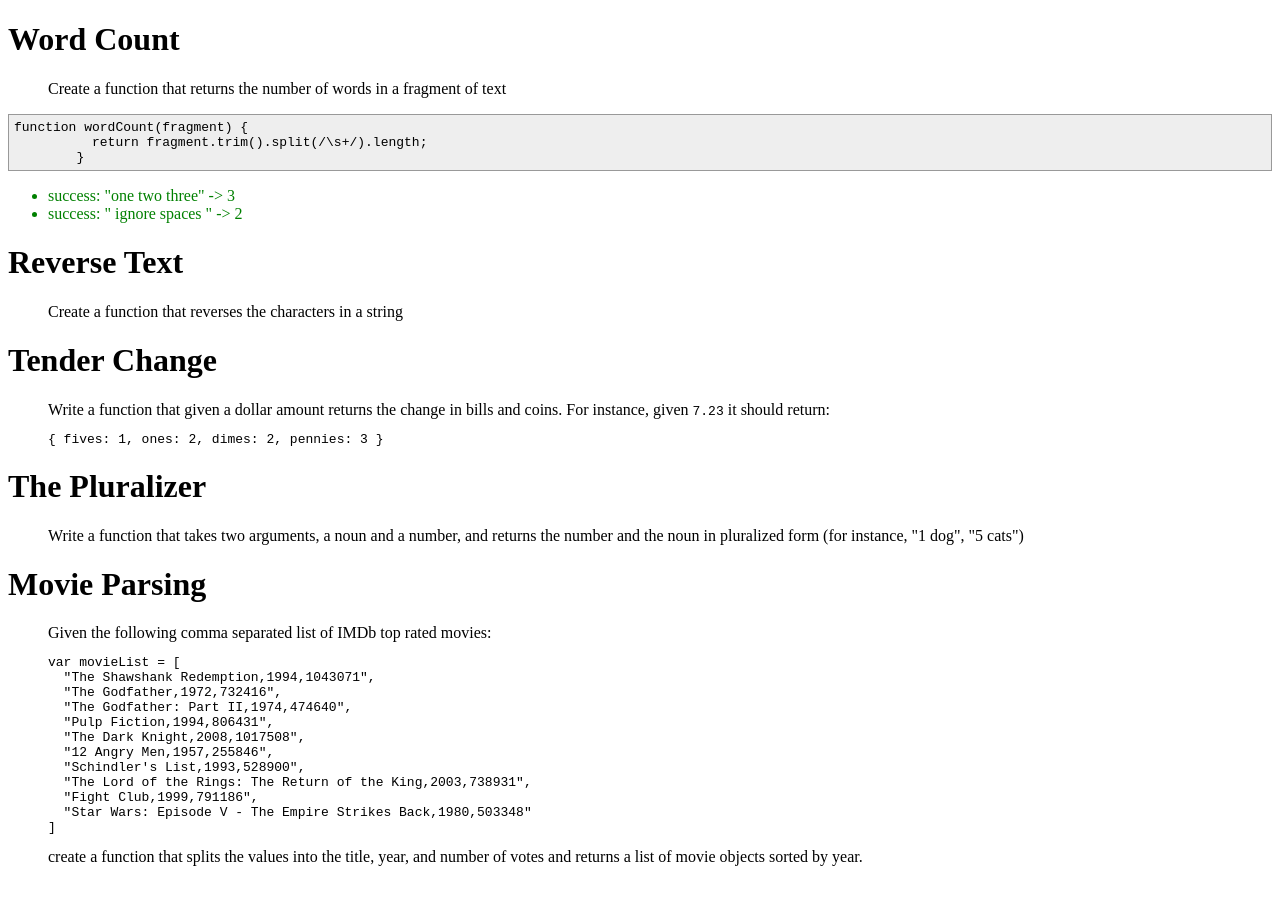
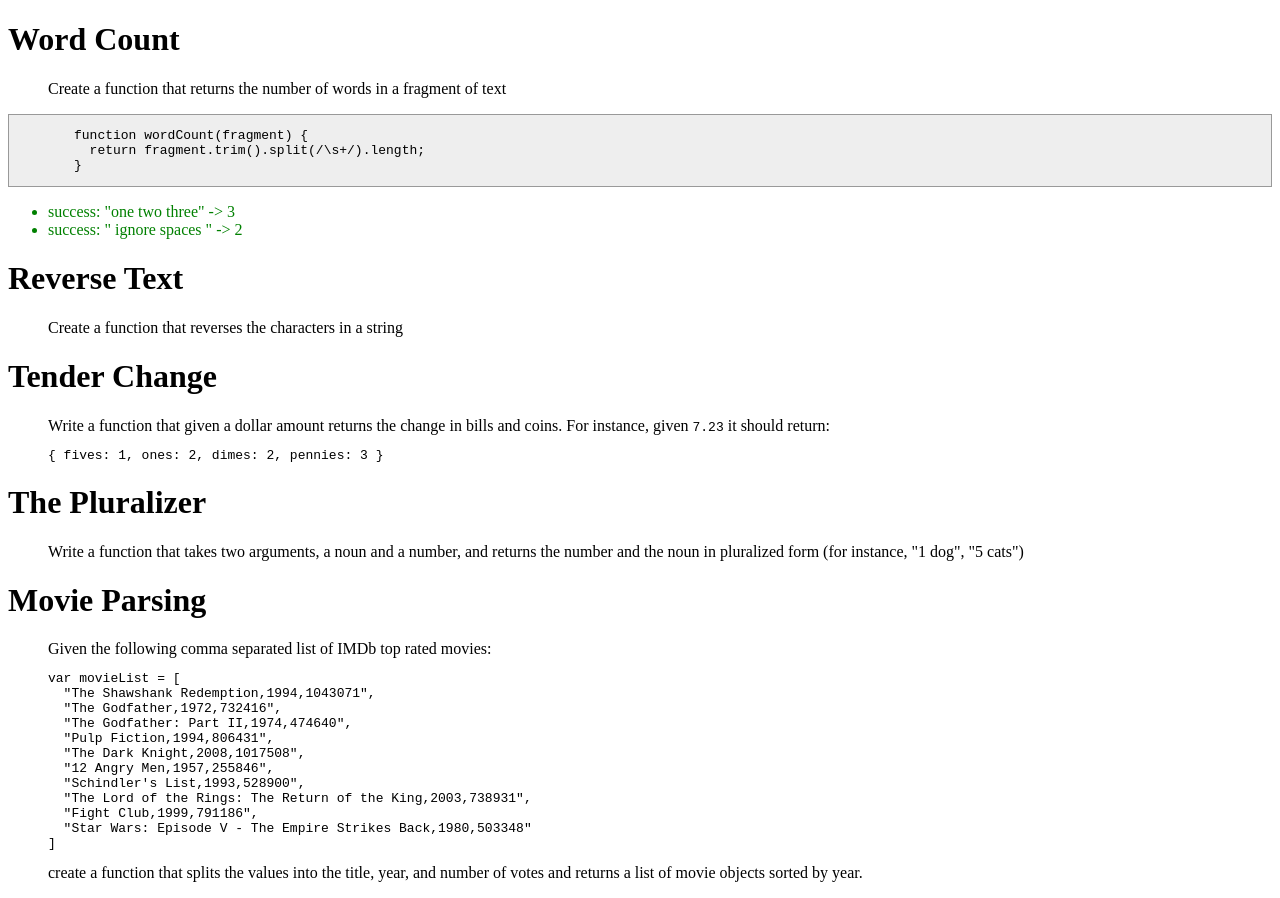
Before and after one commit to WebDevBootcamp/function-practice, a plain HTML site: page index.html in a window 1280 px wide. Drawn offline with nearby package versions, Linux system fonts and the light colour scheme.

Commit message:
improve display of function body

```diff
--- a/app.css
+++ b/app.css
@@ -1,7 +1,7 @@
 .function-body {
   background-color: #eee;
   border: 1px solid #999;
-  padding: 5px;
+  padding: 1em 5em;
 }
 
 li.success {
--- a/app.js
+++ b/app.js
@@ -6,9 +6,15 @@ function createExample(name, details) {
     .appendTo(body);
 
   if(details.implementation) {
+    // kind of ugly, but removes leading spaces in the body
+    var functionBody = details.implementation.toString().split(/\n/);
+    functionBody = _.map(functionBody, function(line) {
+      console.warn(line.replace(/^ {8}/, ''));
+      return line.replace(/^ {8}/, '');
+    });
     $('<pre>')
       .addClass('function-body')
-      .text(details.implementation.toString())
+      .text(functionBody.join('\n'))
       .appendTo(body);
 
     var validationList = $('<ul>');
```
